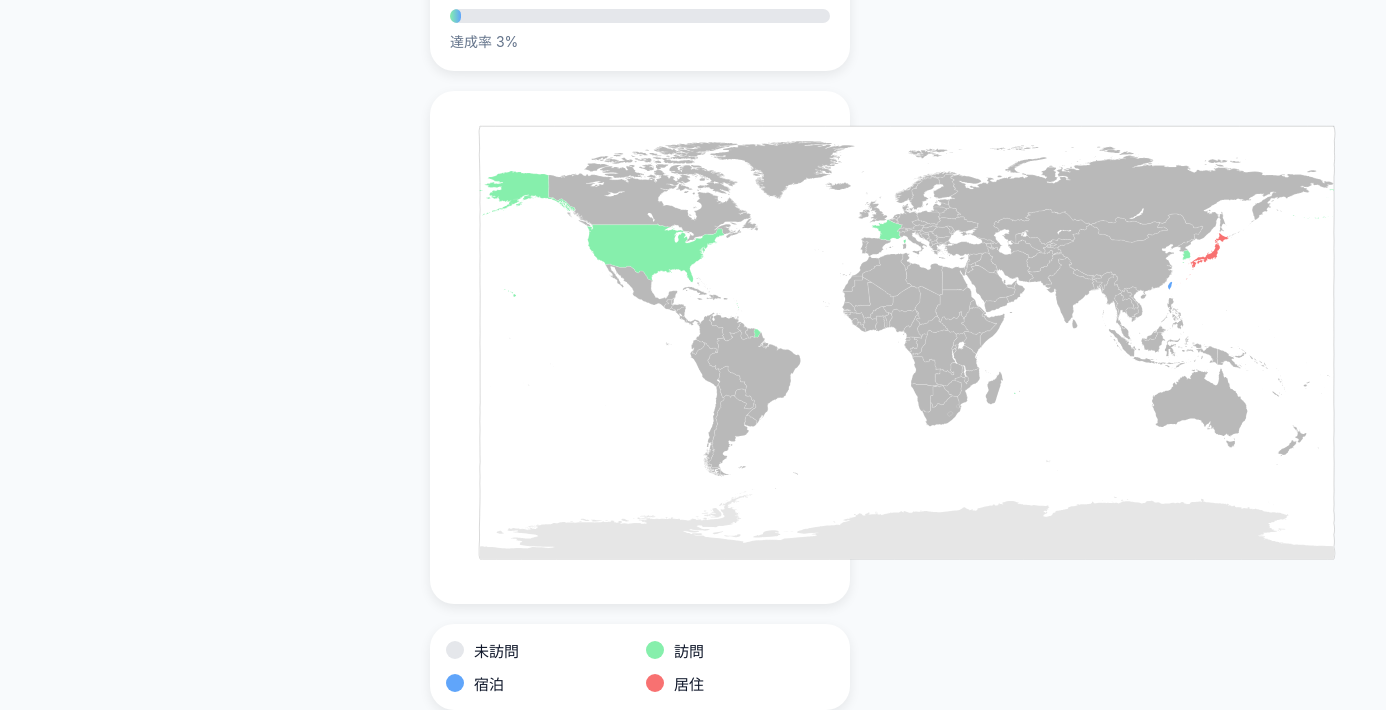
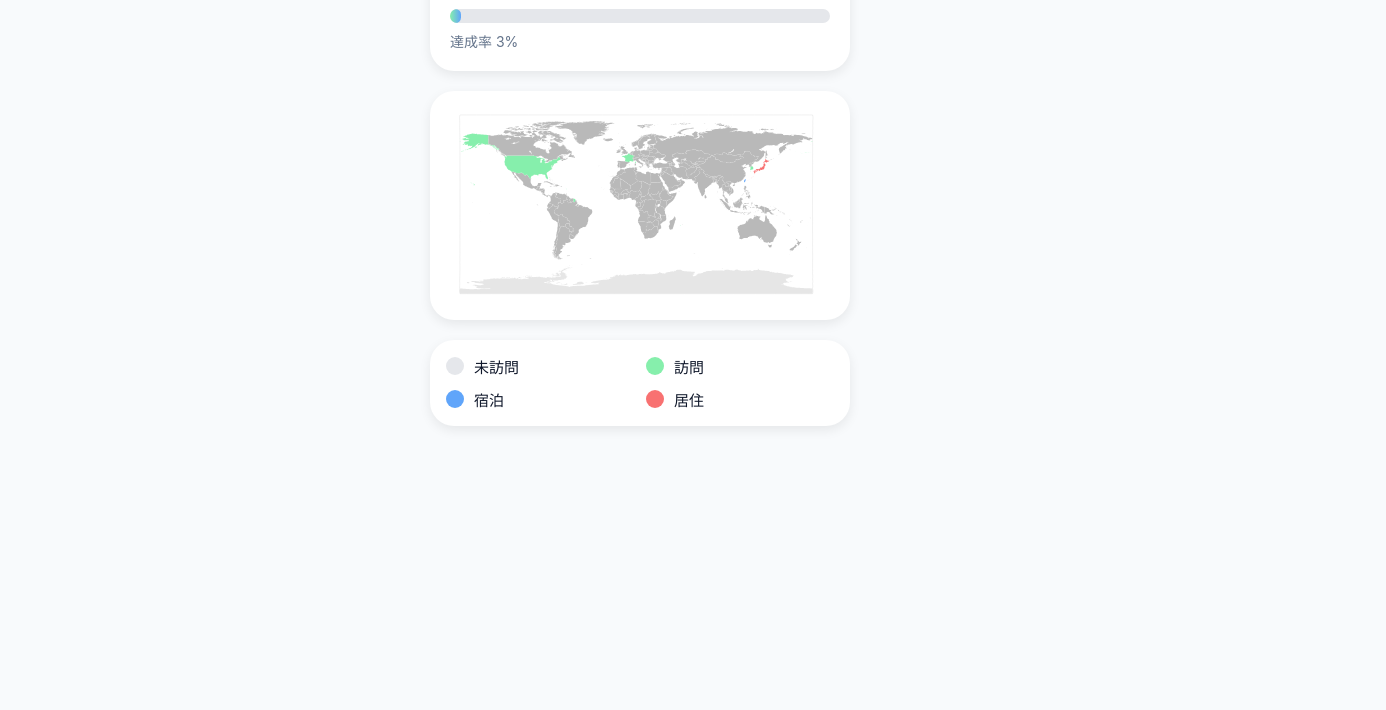
Before and after one commit to Yasai-web/world_map, a plain HTML site: page index.html in a window 1280 px wide. Shown: the part 120-830 px from the top of the page, 1386 px wide, since content can reach past the window. Drawn offline with Linux system fonts and the light colour scheme.

Commit message:
Update style.css

```diff
--- a/style.css
+++ b/style.css
@@ -149,7 +149,7 @@ body {
     0 4px 12px var(--shadow);
 }
 
-#japan-map {
+#world-map {
   width: 100%;
   display: block;
 }
```
